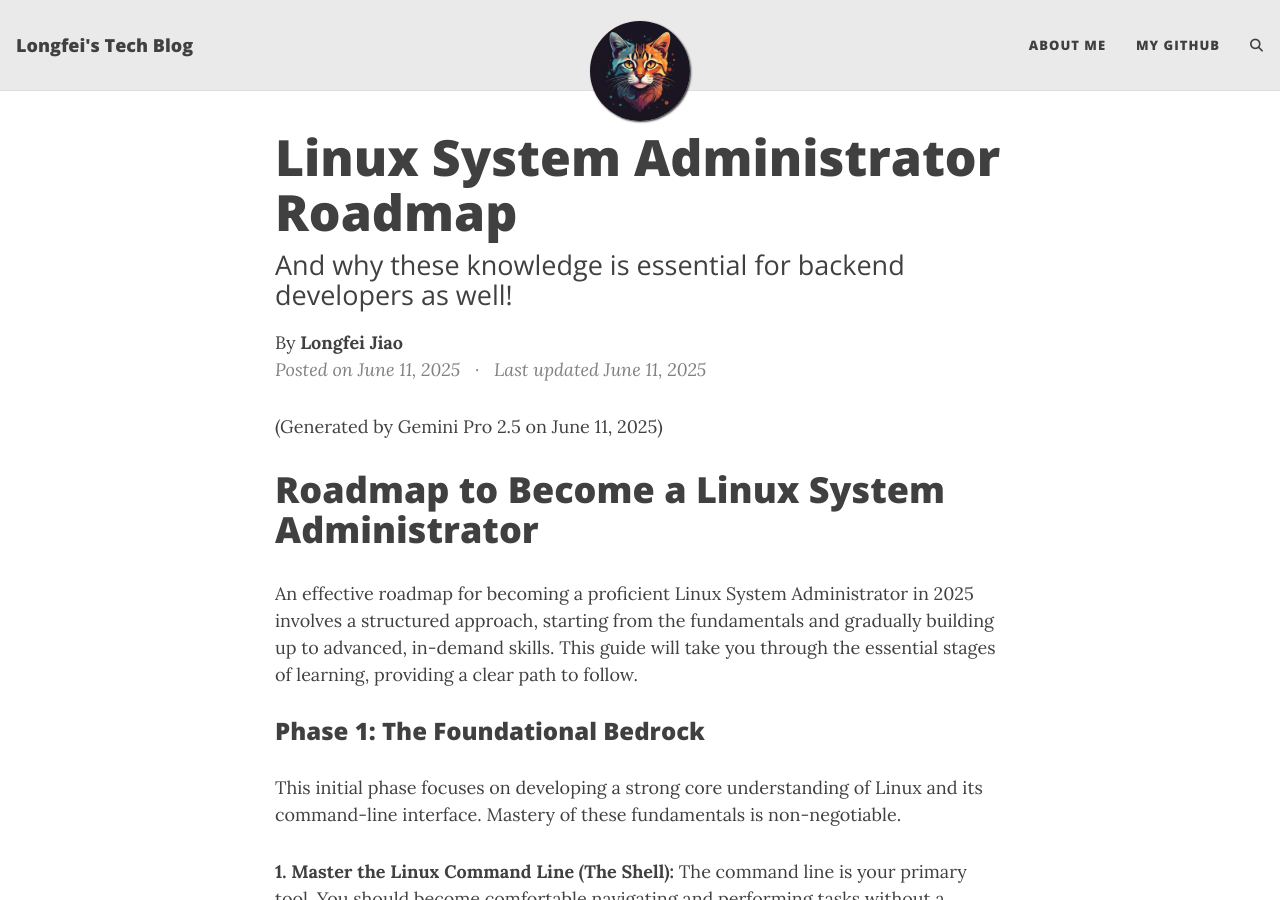
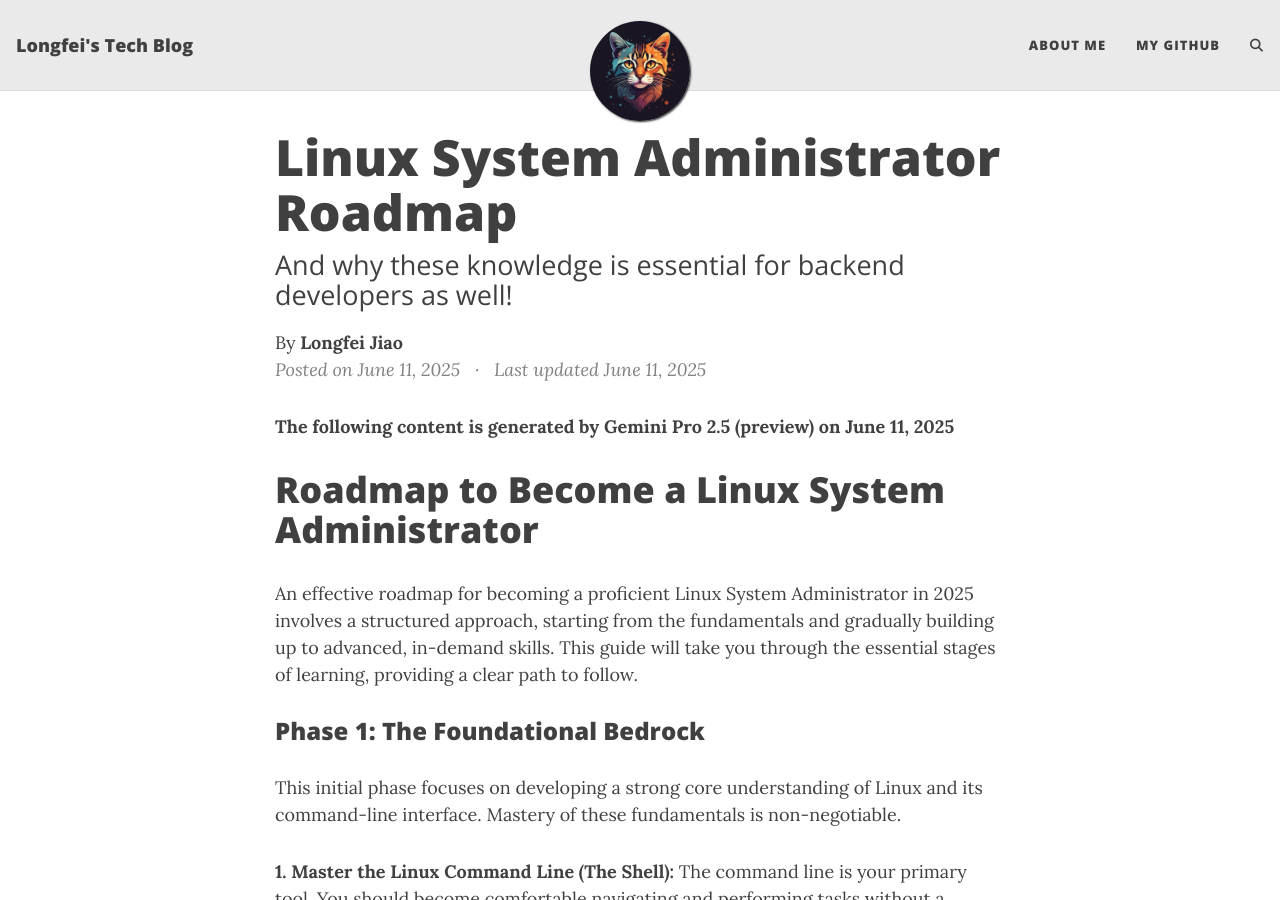
Before and after one commit to longfeiCA/longfeica.github.io, a Jekyll site: the page built from _posts/2025-06-11-System-Admin.md, in a window 1280 px wide and 900 px high. Built offline with Jekyll 4.4.1, drawn with Linux system fonts in a browser that asks for light colours; Markdown is read by kramdown in place of the engine named in the settings; comment, search, counter and statistics services are not loaded.

Commit message:
minor fixes

```diff
--- a/_posts/2025-06-11-System-Admin.md
+++ b/_posts/2025-06-11-System-Admin.md
@@ -2,17 +2,16 @@
 layout: post
 title: Linux System Administrator Roadmap
 subtitle: And why these knowledge is essential for backend developers as well!
-tags: [Linux, Operating System]
+tags: [Linux, Operating System, Devops]
 comments: false
 mathjax: false
 author: Longfei Jiao
 last-updated: 2025-06-11
 ---
 
-(Generated by Gemini Pro 2.5 on June 11, 2025)
+**The following content is generated by Gemini Pro 2.5 (preview) on June 11, 2025**
+# Roadmap to Become a Linux System Administrator
 
-
-# Roadmap to Become a Linux System Administrator
 
 An effective roadmap for becoming a proficient Linux System Administrator in 2025 involves a structured approach, starting from the fundamentals and gradually building up to advanced, in-demand skills. This guide will take you through the essential stages of learning, providing a clear path to follow.
 
```
Also changed, not shown: _posts/2025-06-09-Linux-Passwords.md (+1 -1 lines).
